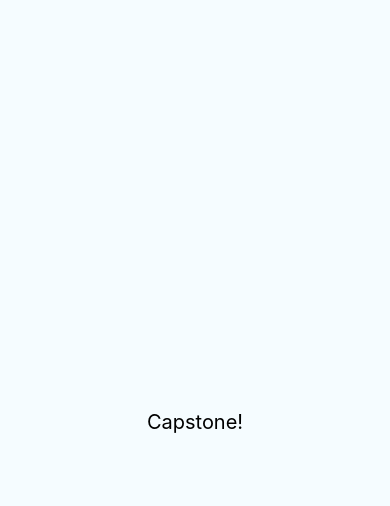
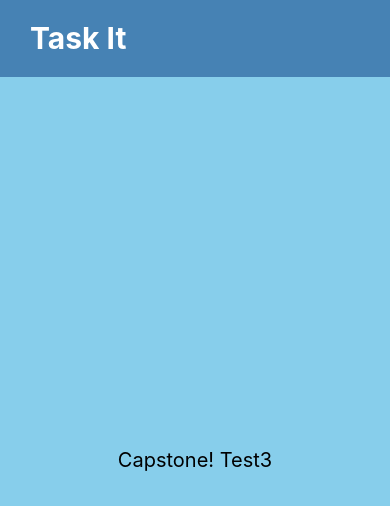
Before and after one commit to owenadley/ServusBuyerApp, a React Native app: screen / in a window 390 px wide. Shown: the top 506 px of the page. Built offline with nearby package versions, Linux system fonts and the light colour scheme.

Commit message:
Basic flex navbar layout

```diff
--- a/App.js
+++ b/App.js
@@ -21,8 +21,13 @@ type Props = {};
 export default class App extends Component<Props> {
   render() {
     return (
-      <View style={styles.container}>
-        <Text style={styles.welcome}>Capstone!</Text>
+      <View style={{flex:1}}>
+        <View style={styles.header}>
+          <Text style={styles.headerTitle}>Task It</Text>
+        </View>
+        <View style={styles.container}>
+          <Text style={styles.welcome}>Capstone! Test3</Text>
+        </View>
       </View>
     );
   }
@@ -30,10 +35,23 @@ export default class App extends Component<Props> {
 
 const styles = StyleSheet.create({
   container: {
-    flex: 1,
+    flex: 10,
     justifyContent: 'center',
     alignItems: 'center',
-    backgroundColor: '#F5FCFF',
+    backgroundColor: 'skyblue',
+  },
+  header: {
+    flex: 1,
+    backgroundColor: 'steelblue',
+    justifyContent: 'center',
+    alignItems: 'flex-start',
+  },
+  headerTitle: {
+    fontSize: 16,
+    paddingLeft: 30,
+    fontWeight: 'bold',
+    fontSize: 30,
+    color: '#fff',
   },
   welcome: {
     fontSize: 20,
```
Also changed, not shown: package.json (line endings or trailing spaces), 1 other file (tests, documents, lock files or other folders).
